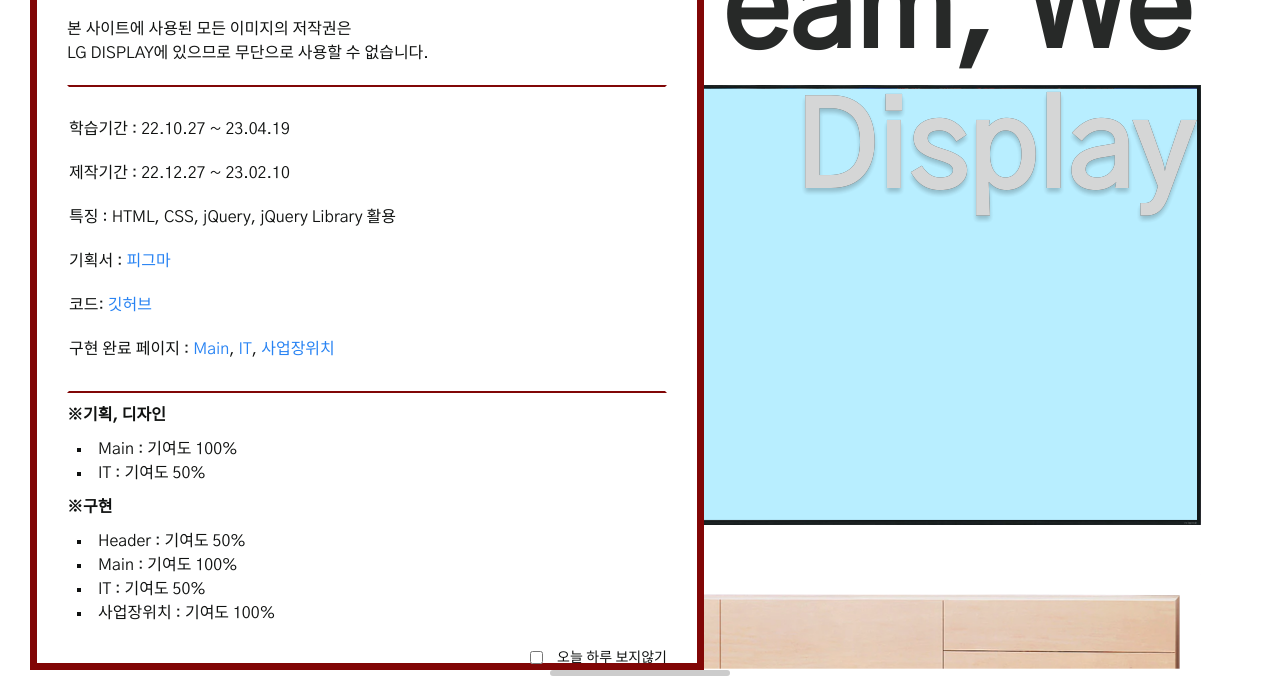
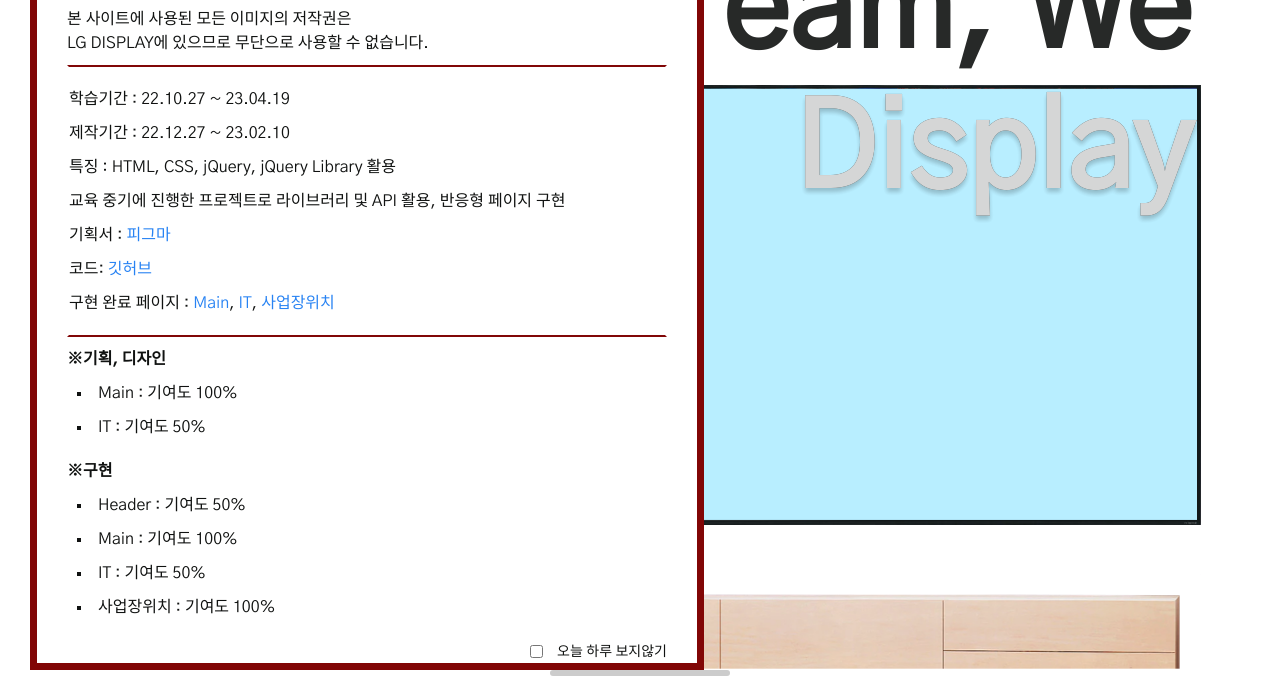
Before and after one commit to uauu89/kdt_lgd, a plain HTML site: page index.html in a window 1280 px wide. Shown: the part 114-800 px from the top of the page. Drawn offline with nearby package versions, Linux system fonts and the light colour scheme.

Commit message:
포트폴리오 팝업 문구 추가
포트폴리오 팝업에 프로젝트 진행시기 추가 및 디자인 수정

```diff
--- a/css/index.css
+++ b/css/index.css
@@ -66,7 +66,7 @@ body {
   margin-bottom: 10px;
 }
 .notice_portfolio p {
-  margin: 20px 0;
+  margin: 10px 0;
 }
 .notice_portfolio a{
   color: #2883f3;
@@ -80,6 +80,7 @@ body {
 .notice_portfolio li {
   list-style-position: inside;
   margin-left: 10px;
+  margin-bottom: 10px;
 }
 .notice_portfolio > p:last-of-type {
   order: 10;
--- a/index.html
+++ b/index.html
@@ -52,8 +52,9 @@
                     <p>학습기간 : 22.10.27 ~ 23.04.19</p>
                     <p>제작기간 : 22.12.27 ~ 23.02.10</p>
                     <p>특징 : HTML, CSS, jQuery, jQuery Library 활용</p>
-                    <p class="mt-3">기획서 : <a href="https://www.figma.com/file/cqULsHNSLUtd5kcU98dail/KDT-2%EC%B0%A8-%ED%8F%AC%ED%8A%B8%ED%8F%B4%EB%A6%AC%EC%98%A4-LG%EB%94%94%EC%8A%A4%ED%94%8C%EB%A0%88%EC%9D%B4-%EB%A6%AC%EB%89%B4%EC%96%BC?node-id=0%3A1&t=nCAgMYy2uKdqr4P4-1" target="_blank">피그마</a>
-                    <p class="mt-3">코드: <a href="https://github.com/uauu89/kdt_lgd" target="_blank">깃허브</a>
+                    <p>교육 중기에 진행한 프로젝트로 라이브러리 및 API 활용, 반응형 페이지 구현</p>
+                    <p>기획서 : <a href="https://www.figma.com/file/cqULsHNSLUtd5kcU98dail/KDT-2%EC%B0%A8-%ED%8F%AC%ED%8A%B8%ED%8F%B4%EB%A6%AC%EC%98%A4-LG%EB%94%94%EC%8A%A4%ED%94%8C%EB%A0%88%EC%9D%B4-%EB%A6%AC%EB%89%B4%EC%96%BC?node-id=0%3A1&t=nCAgMYy2uKdqr4P4-1" target="_blank">피그마</a>
+                    <p>코드: <a href="https://github.com/uauu89/kdt_lgd" target="_blank">깃허브</a>
                     <p>
                         구현 완료 페이지 : <a href="index.html">Main</a>,
                         <a href="it.html">IT</a>,
```
